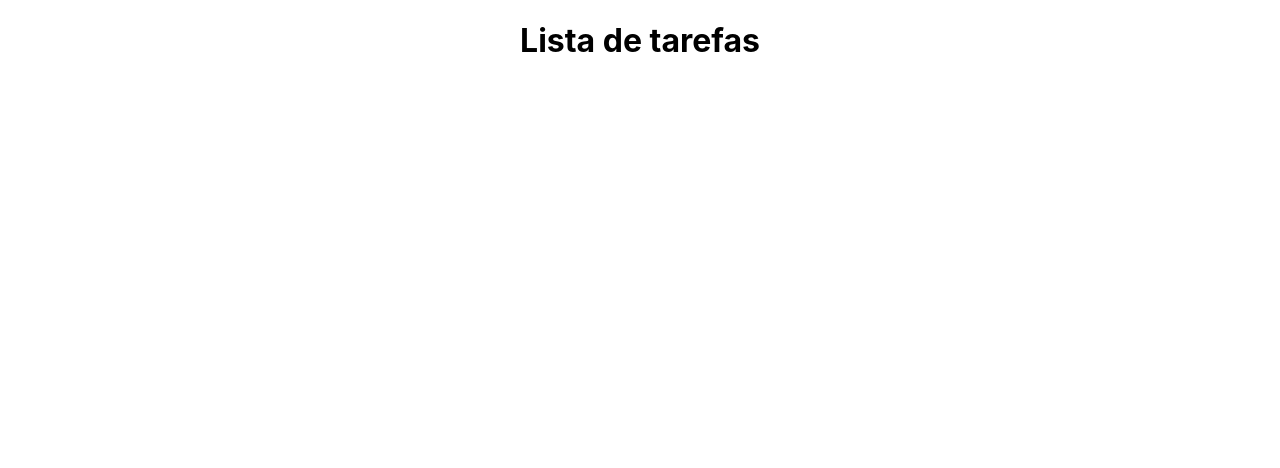
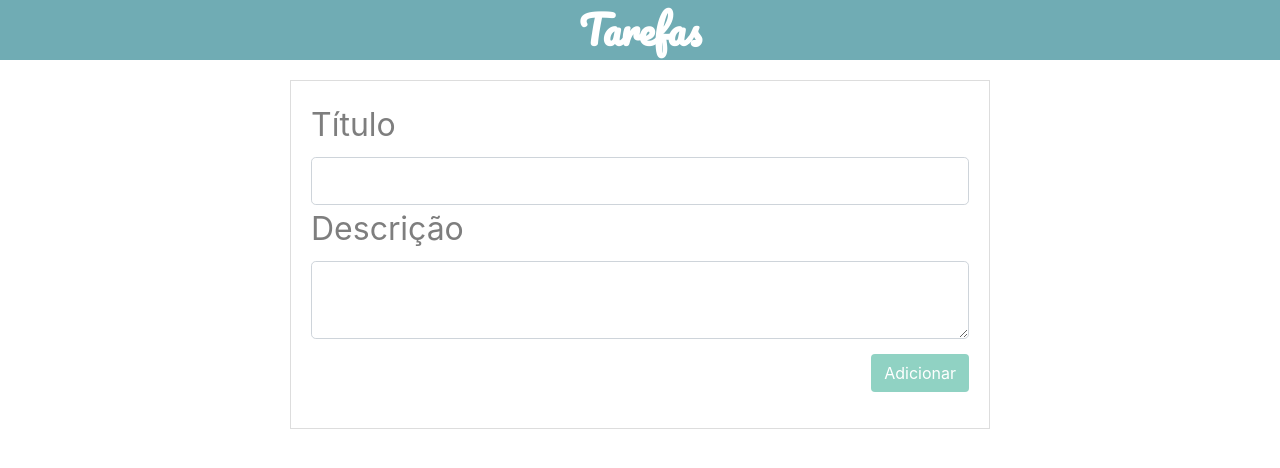
Before and after one commit to felipefabreu/listatarefas, a React (Create React App) app: page / in a window 1280 px wide. Shown: the top 468 px of the page. Built offline with nearby package versions, Linux system fonts and the light colour scheme.

Commit message:
Adicionando layout do form e bootstrap no projeto

```diff
--- a/package.json
+++ b/package.json
@@ -3,7 +3,9 @@
   "version": "0.1.0",
   "private": true,
   "dependencies": {
+    "bootstrap": "^4.3.1",
     "react": "^16.8.6",
+    "react-bootstrap": "^1.0.0-beta.8",
     "react-dom": "^16.8.6",
     "react-scripts": "3.0.1"
   },
--- a/public/index.html
+++ b/public/index.html
@@ -5,10 +5,12 @@
     <link rel="shortcut icon" href="%PUBLIC_URL%/favicon.ico" />
     <meta name="viewport" content="width=device-width, initial-scale=1" />
     <meta name="theme-color" content="#000000" />
+    <link href="https://fonts.googleapis.com/css?family=Pacifico&display=swap" rel="stylesheet">
     <!--
       manifest.json provides metadata used when your web app is installed on a
       user's mobile device or desktop. See https://developers.google.com/web/fundamentals/web-app-manifest/
     -->
+    <link rel="stylesheet" href="https://stackpath.bootstrapcdn.com/bootstrap/4.3.1/css/bootstrap.min.css" integrity="sha384-ggOyR0iXCbMQv3Xipma34MD+dH/1fQ784/j6cY/iJTQUOhcWr7x9JvoRxT2MZw1T" crossorigin="anonymous">
     <link rel="manifest" href="%PUBLIC_URL%/manifest.json" />
     <!--
       Notice the use of %PUBLIC_URL% in the tags above.
@@ -34,5 +36,8 @@
       To begin the development, run `npm start` or `yarn start`.
       To create a production bundle, use `npm run build` or `yarn build`.
     -->
+    <script src="https://code.jquery.com/jquery-3.3.1.slim.min.js" integrity="sha384-q8i/X+965DzO0rT7abK41JStQIAqVgRVzpbzo5smXKp4YfRvH+8abtTE1Pi6jizo" crossorigin="anonymous"></script>
+    <script src="https://cdnjs.cloudflare.com/ajax/libs/popper.js/1.14.7/umd/popper.min.js" integrity="sha384-UO2eT0CpHqdSJQ6hJty5KVphtPhzWj9WO1clHTMGa3JDZwrnQq4sF86dIHNDz0W1" crossorigin="anonymous"></script>
+    <script src="https://stackpath.bootstrapcdn.com/bootstrap/4.3.1/js/bootstrap.min.js" integrity="sha384-JjSmVgyd0p3pXB1rRibZUAYoIIy6OrQ6VrjIEaFf/nJGzIxFDsf4x0xIM+B07jRM" crossorigin="anonymous"></script>
   </body>
 </html>
--- a/src/App.js
+++ b/src/App.js
@@ -1,11 +1,14 @@
 import React from 'react';
-import logo from './logo.svg';
-import './App.css';
+
+
+import Main from "./pages/main";
+import Header from './components/header';
 
 function App() {
   return (
     <div className="App">
-      <h1>Lista de tarefas</h1>
+      <Header />
+      <Main />
     </div>
   );
 }
--- /dev/null
+++ b/src/components/form/index.js
@@ -0,0 +1,29 @@
+import React, { Component } from 'react';
+
+
+import "./style.css";
+
+export default class Form extends Component{
+
+
+    render() {
+        return (
+            <div className="form-tarefa">
+                <form id="form-tarefa" className="form-group">
+                    <div>
+                        <label>Título</label>
+                        <input type="text" id="titulo-tarefa" className="form-control form-control-lg"></input>
+                    </div>
+
+                    <div>
+                        <label>Descrição</label>
+                        <textarea type="text" id="descricao-tarefa" className="form-control form-control-lg"></textarea>
+                    </div>
+
+                    <button className="btn">Adicionar</button>
+
+                </form>
+            </div>
+        );
+    }
+}
--- /dev/null
+++ b/src/components/form/style.css
@@ -0,0 +1,46 @@
+ .form-tarefa{
+    display: flex;
+    flex-direction: column;
+    max-width: 700px;
+    margin: 20px auto 0;
+    padding: 20px;
+    background: #fff;
+    border: 1px solid #ddd;
+}
+
+.form-tarefa label{
+    font-size: 32px;
+    color: rgb(126, 126, 126);
+}
+
+/*
+.form-tarefa div{
+    display: flex;
+    flex-direction: column;
+    margin-top: 10px;
+
+}
+
+
+.form-tarefa label{
+    font-size: 32px;
+}
+
+.form-tarefa input{
+    height: 40px;
+
+} */
+
+
+.form-tarefa button{
+    margin-top: 15px;
+    background: #90d2c3;
+    color: #fff;
+    float: right;
+}
+
+/* #babeee 	(186,190,238) */
+/* #7573b6 	(117,115,182)
+/* #70acb4 	(112,172,180)
+/* #90d2c3 	(144,210,195)
+/* #ecf4be */
--- /dev/null
+++ b/src/components/header/index.js
@@ -0,0 +1,9 @@
+import React from 'react';
+
+import "./style.css";
+
+const Header = () => (
+    <header id="main-header">Tarefas</header>
+);
+
+export default Header;
--- /dev/null
+++ b/src/components/header/style.css
@@ -0,0 +1,19 @@
+header#main-header{
+    width: 100%;
+    height: 60px;
+    background: #70acb4;
+    font-size: 39px;
+    font-weight: bold;
+    color: #fff;
+    display: flex;
+    justify-content: center;
+    align-items: center;
+    font-family: 'Pacifico', cursive;
+
+}
+
+/* #babeee 	(186,190,238) */
+/* #7573b6 	(117,115,182)
+/* #70acb4 	(112,172,180)
+/* #90d2c3 	(144,210,195)
+/* #ecf4be */
--- a/src/index.js
+++ b/src/index.js
@@ -3,6 +3,7 @@ import ReactDOM from 'react-dom';
 import './index.css';
 import App from './App';
 import * as serviceWorker from './serviceWorker';
+
 
 ReactDOM.render(<App />, document.getElementById('root'));
 
--- /dev/null
+++ b/src/pages/main/index.js
@@ -0,0 +1,19 @@
+import React, { Component } from 'react';
+
+
+import Form from '../../components/form';
+
+
+
+export default class Main extends Component{
+
+
+    render() {
+        return (
+            <div className="lista-tarefas">
+                <Form />
+            </div>
+        );
+    }
+
+}
```
Also changed, not shown: src/pages/main/style.css (added), 1 other file (tests, documents, lock files or other folders).
